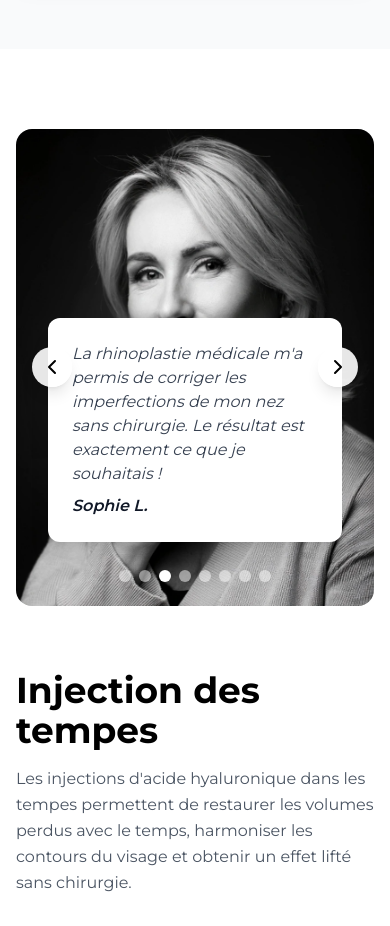
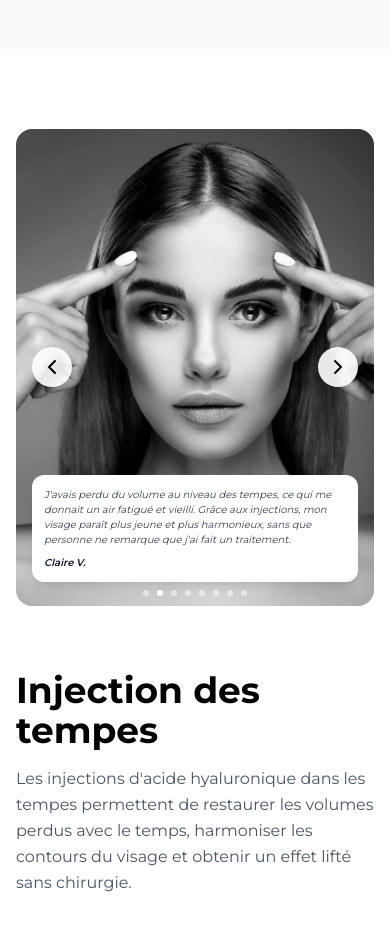
Before and after one commit to vadym312/Medecine-Esthetique, a Next.js app: page / in a window 390 px wide. Shown: the part 3180-4106 px from the top of the page. Built offline with nearby package versions, Linux system fonts and the light colour scheme; no server answers.

Commit message:
updated testimonial style

```diff
--- a/src/components/homepage/FeaturedTreatment/ImageSlider.tsx
+++ b/src/components/homepage/FeaturedTreatment/ImageSlider.tsx
@@ -93,21 +93,21 @@ export const ImageSlider: React.FC<ImageSliderProps> = ({
         <ChevronRight className="w-6 h-6" />
       </button>
 
-      <div className="absolute left-8 right-8 bottom-16 bg-white rounded-xl p-6 shadow-xl">
-        <blockquote className="text-gray-700 italic mb-2">
+      <div className="absolute left-4 right-4 bottom-6 sm:left-8 sm:right-8 sm:bottom-12 bg-white rounded-xl p-3 sm:p-6 lg:p-4 xl:p-6 shadow-xl">
+        <blockquote className="text-gray-700 text-[10px] sm:text-base lg:text-sm xl:text-base italic mb-2">
           {testimonials[currentIndex].content}
         </blockquote>
-        <cite className="text-gray-900 font-semibold block">
+        <cite className="text-gray-900 text-[10px] sm:text-base lg:text-sm xl:text-base font-semibold block">
           {testimonials[currentIndex].author}
         </cite>
       </div>
 
-      <div className="absolute bottom-6 left-1/2 -translate-x-1/2 flex gap-2">
+      <div className="absolute bottom-2.5 sm:bottom-4 left-1/2 -translate-x-1/2 flex gap-2">
         {testimonials.map((_, index) => (
           <button
             key={index}
             onClick={() => setCurrentIndex(index)}
-            className={`w-3 h-3 rounded-full transition-colors ${
+            className={`w-1.5 h-1.5 sm:w-3 sm:h-3 rounded-full transition-colors ${
               index === currentIndex ? "bg-white" : "bg-white/50"
             }`}
             aria-label={`Go to image ${index + 1}`}
--- a/src/components/homepage/FeaturedTreatment/index.tsx
+++ b/src/components/homepage/FeaturedTreatment/index.tsx
@@ -61,7 +61,7 @@ export const FeaturedTreatment: React.FC = () => {
             >
               <ImageSlider
                 testimonials={currentTreatment.testimonials}
-                autoScrollInterval={3000}
+                autoScrollInterval={4000}
               />
             </motion.div>
           </AnimatePresence>
```
